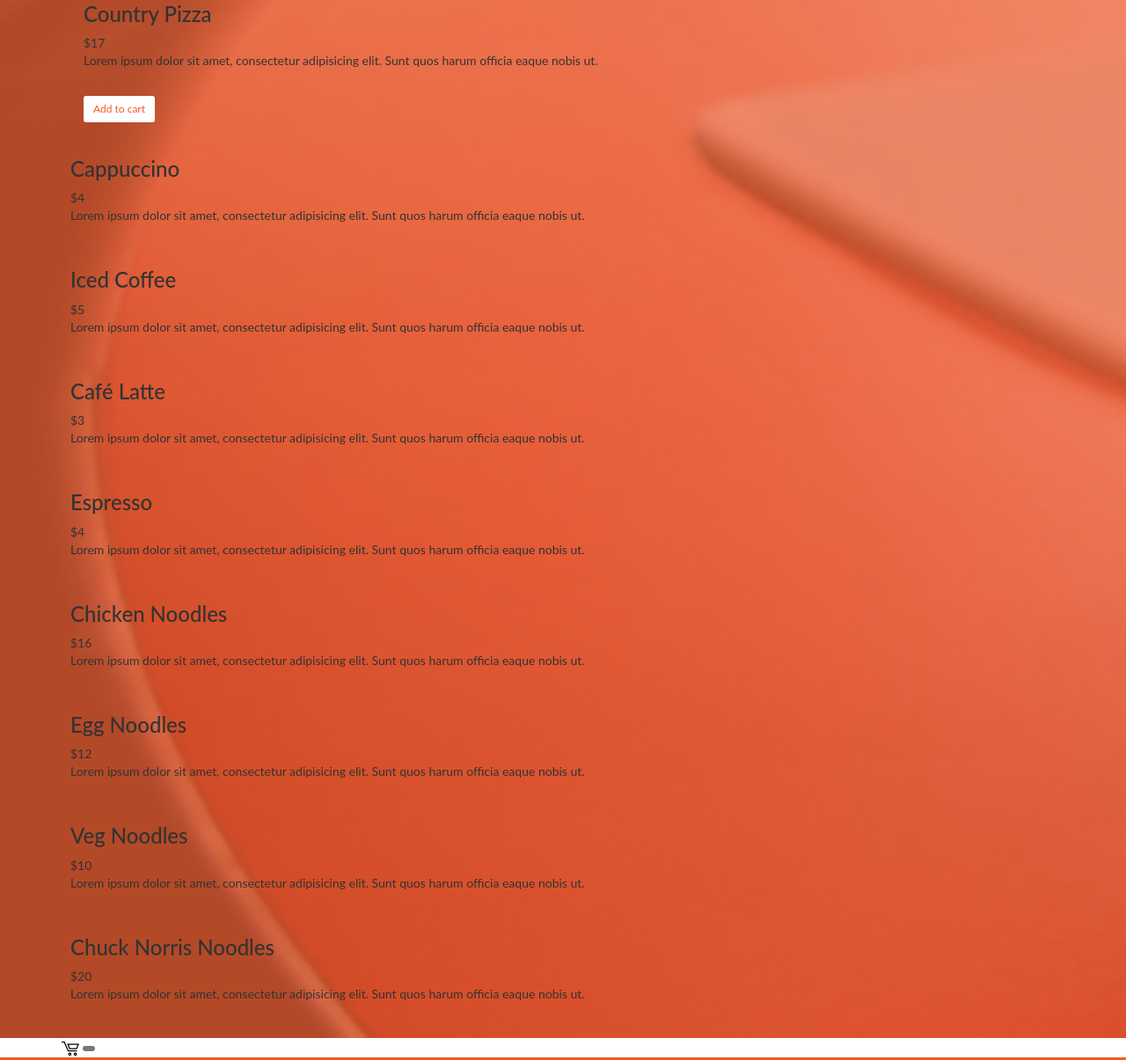
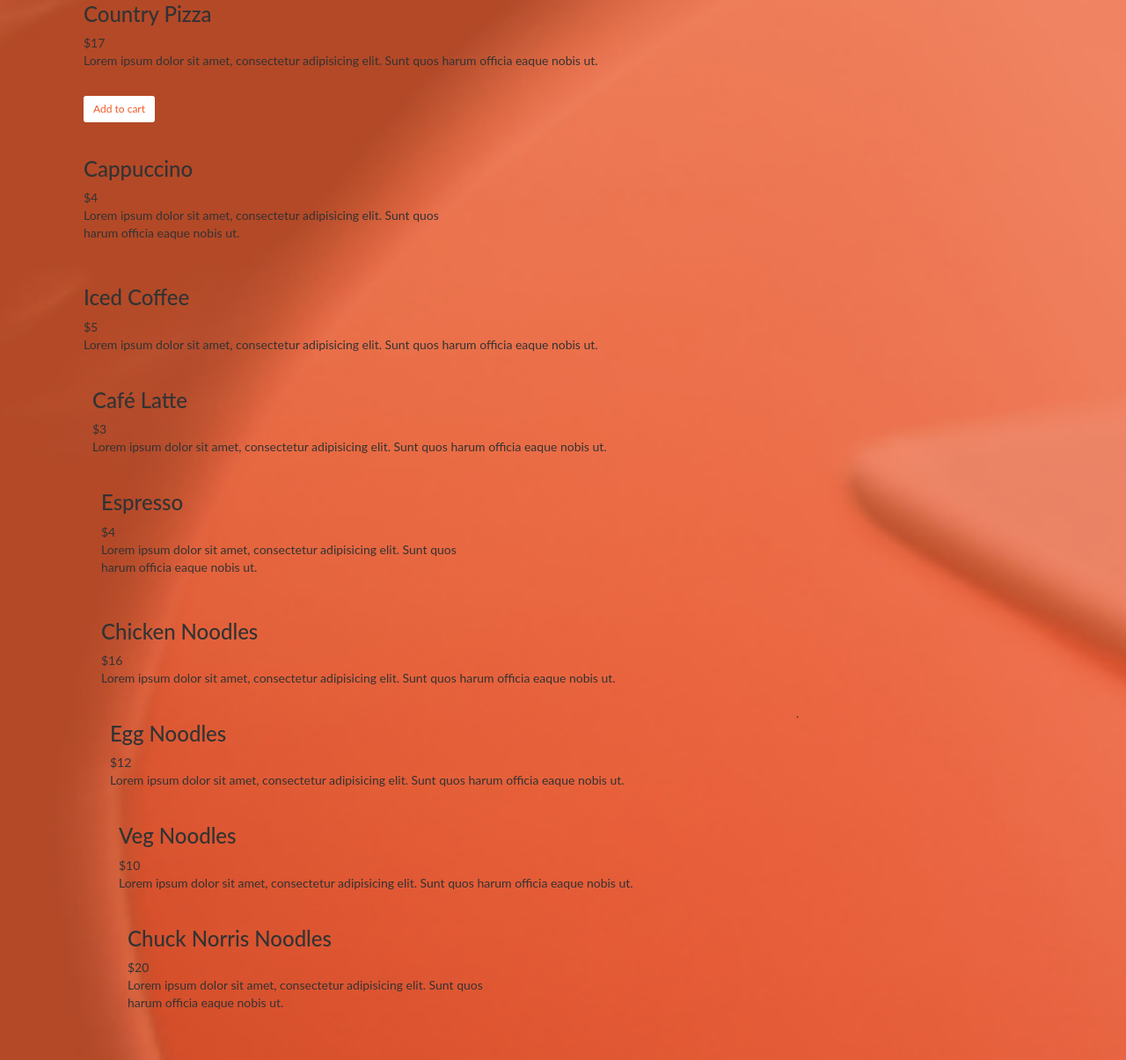
Before and after one commit to atia163/Finalproject, a plain HTML site: page order online.html in a window 1280 px wide. Shown: the part 1699-2904 px from the top of the page at 88% size. Drawn offline with Linux system fonts and the light colour scheme; a script that the page names is missing.

Commit message:
Update order online.html

```diff
--- a/order online.html
+++ b/order online.html
@@ -216,8 +216,9 @@ function closeNav() {
                         <!-- Start Coffee Menu -->
 						<div class="menu" id="coffeeMenu">
                             <div class="item">
+							<div class="details col-sm-9">
                                 <div class="item__header">
-                                     <h3 class="item__title">Cappuccino</h3> <span class="item__dots"></span> <span class="item__price">$4</span>
+                                     <h3 class="item__title">Cappuccino</h2> <span class="item__dots"></span> <span class="item__price">$4</span>
                                 </div>
                                 <p class="item__description">Lorem ipsum dolor sit amet, consectetur adipisicing elit. Sunt quos harum
                                     officia eaque nobis ut.</p>
@@ -225,6 +226,7 @@ function closeNav() {
 
                             </div>
                             <div class="item">
+							<div class="details col-sm-9">
                                 <div class="item__header">
                                      <h3 class="item__title">Iced Coffee</h3> <span class="item__dots"></span> <span class="item__price">$5</span>
                                 </div>
@@ -232,6 +234,7 @@ function closeNav() {
                                     officia eaque nobis ut.</p>
                             </div>
                             <div class="item">
+							<div class="details col-sm-9">
                                 <div class="item__header">
                                      <h3 class="item__title">Café Latte</h3> <span class="item__dots"></span> <span class="item__price">$3</span>
                                 </div>
@@ -239,6 +242,7 @@ function closeNav() {
                                     officia eaque nobis ut.</p>
                             </div>
                             <div class="item">
+							<div class="details col-sm-9">
                                 <div class="item__header">
                                      <h3 class="item__title">Espresso</h3> <span class="item__dots"></span> <span class="item__price">$4</span>
                                 </div>
@@ -250,6 +254,7 @@ function closeNav() {
                         <!-- Start Noodles Menu -->
                         <div class="menu" id="noodlesMenu">
                             <div class="item">
+							<div class="details col-sm-9">
                                 <div class="item__header">
                                      <h3 class="item__title">Chicken Noodles</h3> <span class="item__dots"></span> <span class="item__price">$16</span>
                                 </div>
@@ -257,6 +262,7 @@ function closeNav() {
                                     officia eaque nobis ut.</p>
                             </div>
                             <div class="item">
+							<div class="details col-sm-9">
                                 <div class="item__header">
                                      <h3 class="item__title">Egg Noodles</h3> <span class="item__dots"></span> <span class="item__price">$12</span>
                                 </div>
@@ -264,6 +270,7 @@ function closeNav() {
                                     officia eaque nobis ut.</p>
                             </div>
                             <div class="item">
+							<div class="details col-sm-9">
                                 <div class="item__header">
                                      <h3 class="item__title">Veg Noodles</h3> <span class="item__dots"></span> <span class="item__price">$10</span>
                                 </div>
@@ -271,6 +278,7 @@ function closeNav() {
                                     officia eaque nobis ut.</p>
                             </div>
                             <div class="item">
+							<div class="details col-sm-9">
                                 <div class="item__header">
                                      <h3 class="item__title">Chuck Norris Noodles</h3> <span class="item__dots"></span> <span class="item__price">$20</span>
                                 </div>
```
